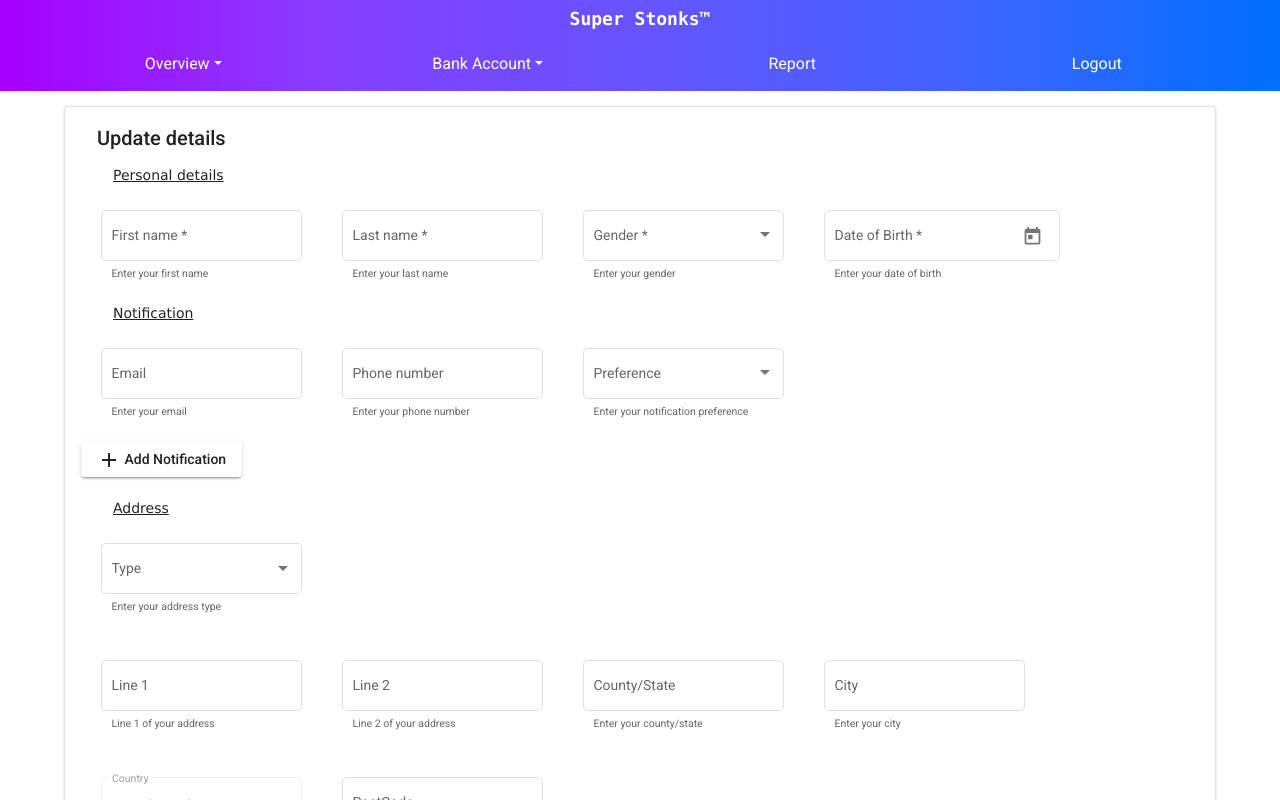
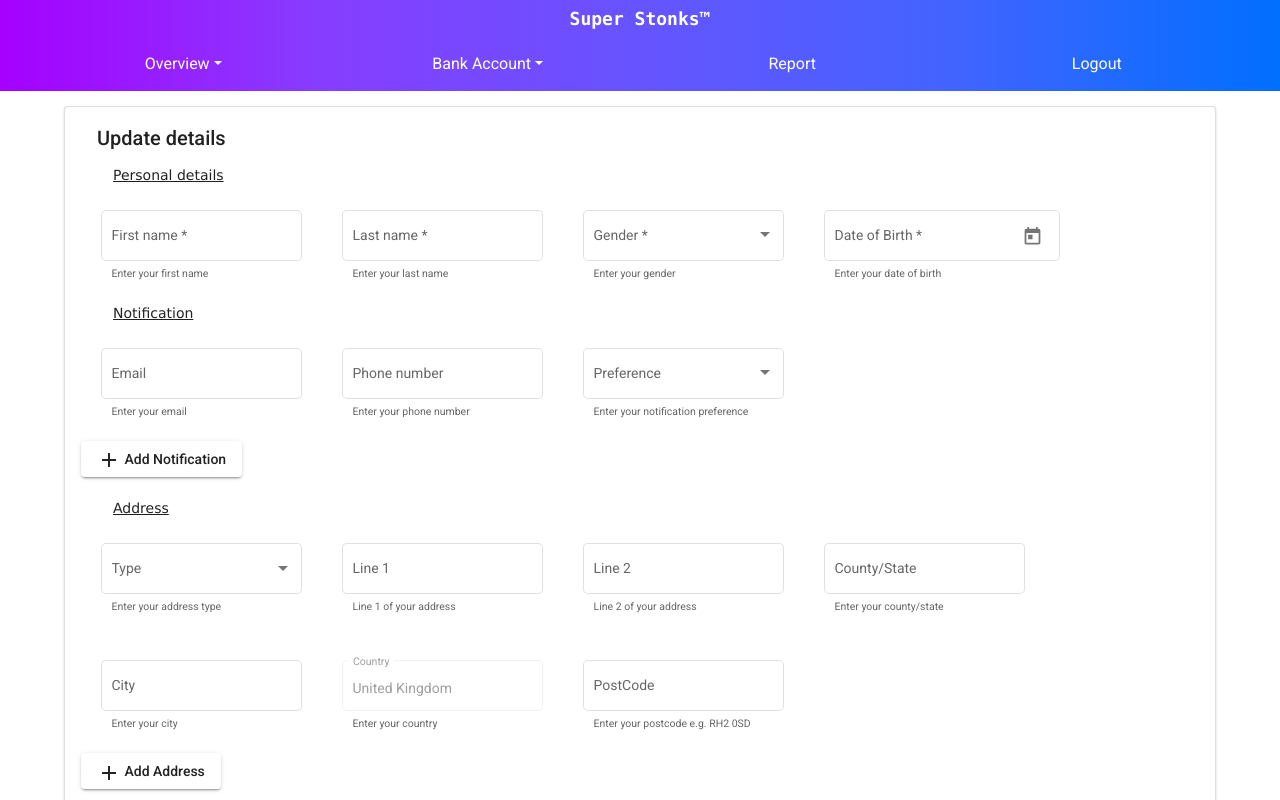
Before and after one commit to hegde-atri/BankingApplication-fe, an Angular app: page /customer/update-details in a window 1280 px wide. Shown: the top 800 px of the page. Built offline with nearby package versions, Linux system fonts and the light colour scheme.

Commit message:
can add new form

```diff
--- a/src/app/customer/customer-update-details/customer-update-details.component.html
+++ b/src/app/customer/customer-update-details/customer-update-details.component.html
@@ -99,7 +99,10 @@
       <br>
       <!--Address Table || line1 line2 City State COuntry Postcode type-->
       <mat-card-header class="sub-header">Address</mat-card-header>
-      <div formGroupName="address">
+
+      <div formArrayName="addresses"
+      *ngFor="let address of addresses.controls; let i=index">
+        <div [formGroupName]="i">
 
           <div class="form-field">
             <mat-form-field appearance="outline">
@@ -111,10 +114,6 @@
             <mat-hint>Enter your address type</mat-hint>
           </mat-form-field>
           </div>
-
-
-        <br>
-
           <div class="form-field">
             <mat-form-field appearance="outline">
               <mat-label>Line 1</mat-label>
@@ -164,8 +163,11 @@
             </mat-form-field>
           </div>
         </div>
+
+      </div>
+
       <div>
-        <button mat-raised-button>
+        <button mat-raised-button (click)="addAddress()">
           <mat-icon>add</mat-icon>
           Add Address</button>
       </div>
--- a/src/app/customer/customer-update-details/customer-update-details.component.ts
+++ b/src/app/customer/customer-update-details/customer-update-details.component.ts
@@ -1,5 +1,5 @@
 import { Component, OnInit } from '@angular/core';
-import { FormGroup, FormControl, Validators, AbstractControl, FormBuilder } from '@angular/forms';
+import { FormGroup, FormControl, Validators, AbstractControl, FormBuilder, FormArray } from '@angular/forms';
 
 //Custom validator
 function customValidator(c: AbstractControl): { [key: string]: boolean } | null {
@@ -18,13 +18,17 @@ export class CustomerUpdateDetailsComponent implements OnInit {
   customerForm: FormGroup;
   pageTitle: string = 'Update Details';
 
+  get addresses(): FormArray{
+    return <FormArray>this.customerForm.get('addresses');
+  }
+
   constructor(private fb: FormBuilder) {
     this.customerForm = this.fb.group({
       firstname: ['', [Validators.required]],
       lastname: ['', [Validators.required]],
       gender: ['', [Validators.required]],
       DoB: ['', [Validators.required]],
-      address: this.buildAddresses(),
+      addresses: this.fb.array([ this.buildAddresses() ]),
       notification: this.fb.group({
         type: ['home'],
         email: [''],
@@ -36,6 +40,10 @@ export class CustomerUpdateDetailsComponent implements OnInit {
   }
 
   ngOnInit(): void {}
+
+  addAddress(): void{
+    this.addresses.push(this.buildAddresses());
+  }
 
   buildAddresses(): FormGroup{
     return this.fb.group({
```
Lines whose indentation alone changed are shown as unchanged.
